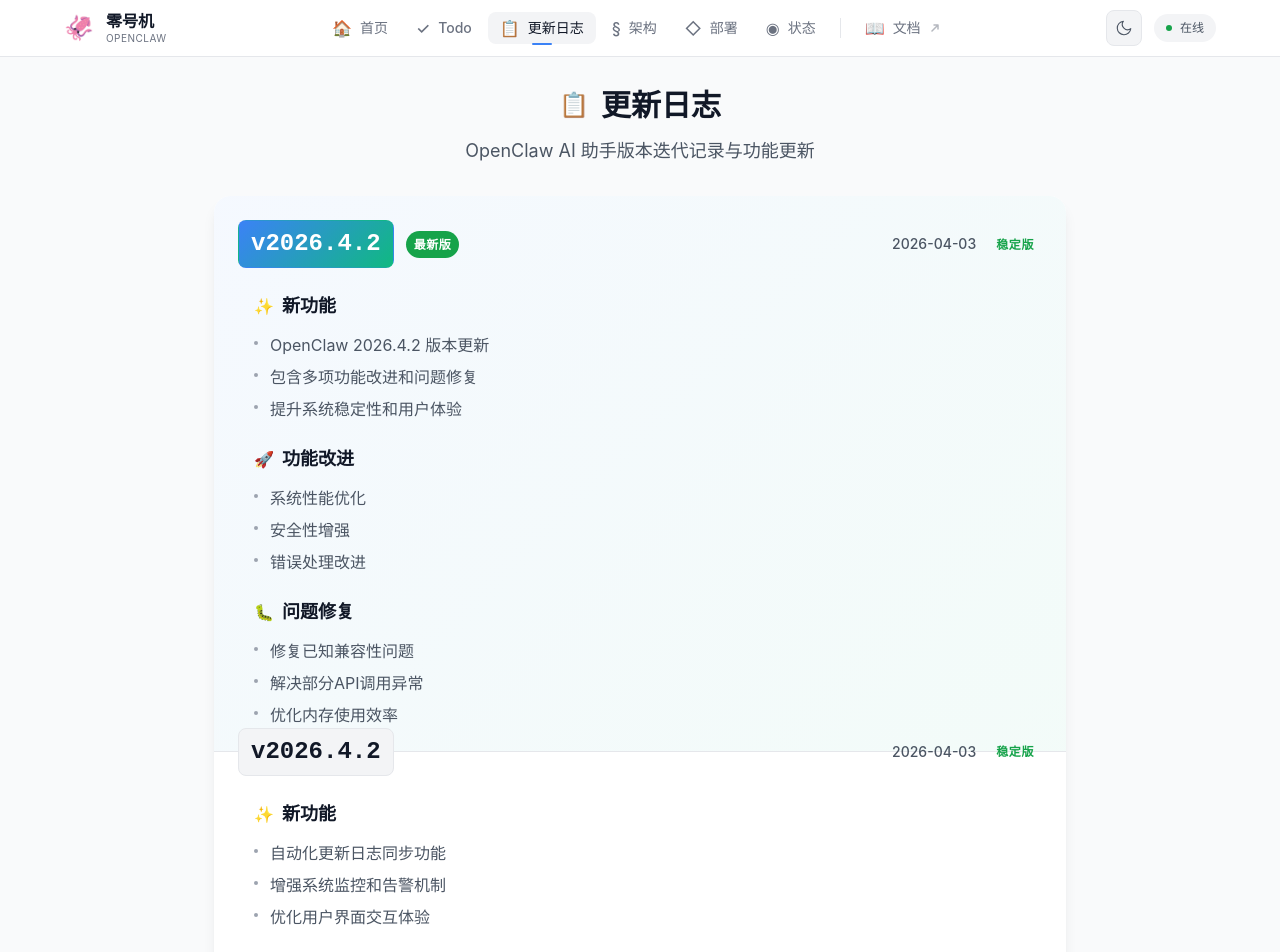
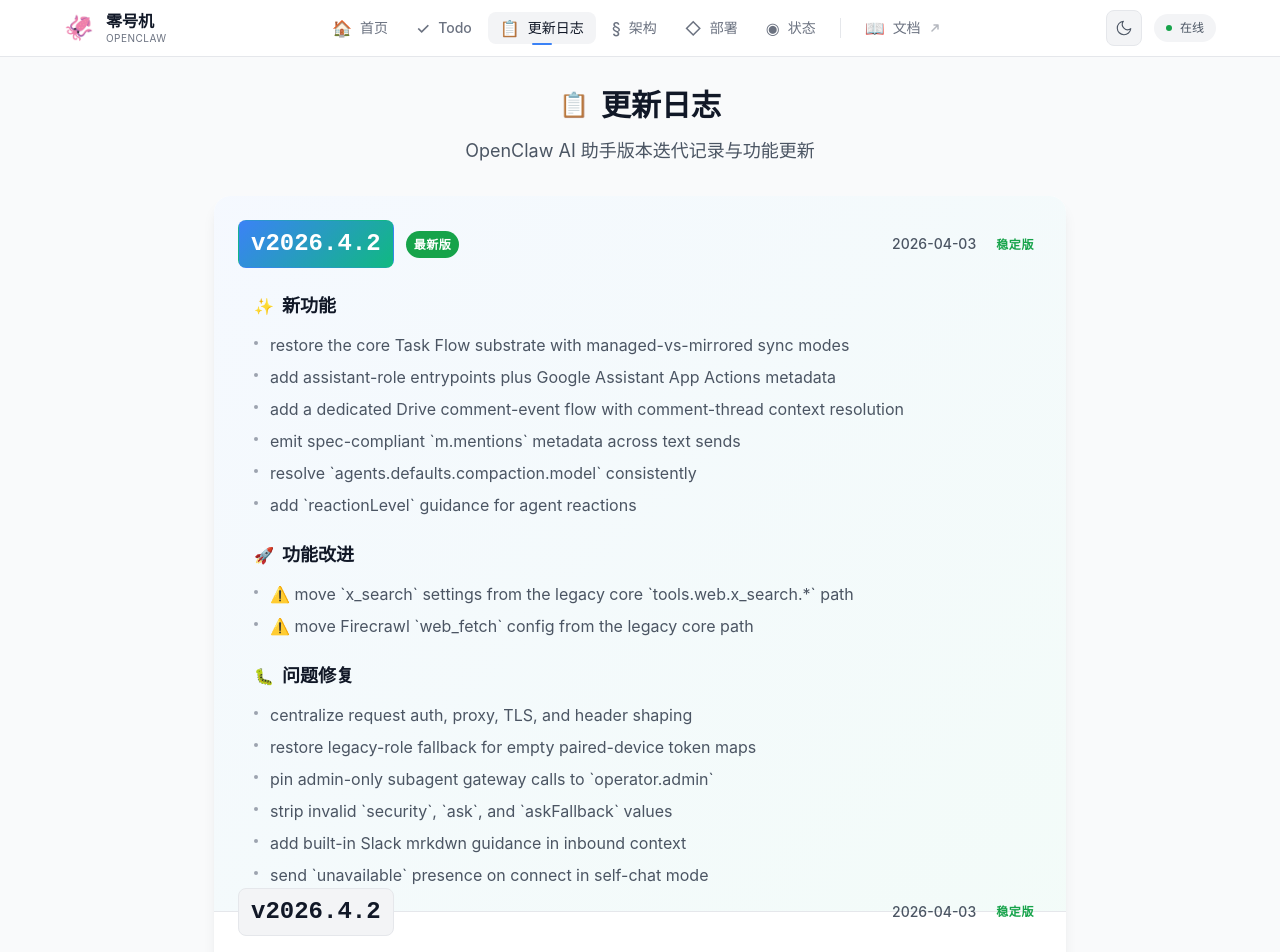
Before and after one commit to sharkCap/vue-demo-app, a Vue app: page /changelog in a window 1280 px wide. Shown: the top 952 px of the page. Built offline with nearby package versions, Linux system fonts and the light colour scheme.

Commit message:
chore: 自动更新版本信息到 2026.4.2 [ci skip]

```diff
--- a/src/views/ChangelogView.vue
+++ b/src/views/ChangelogView.vue
@@ -83,6 +83,34 @@ const changelogData = ref([
   "date": "2026-04-03",
   "type": "稳定版",
   "latest": true,
+  "changes": {
+    "features": [
+      "restore the core Task Flow substrate with managed-vs-mirrored sync modes",
+      "add assistant-role entrypoints plus Google Assistant App Actions metadata",
+      "add a dedicated Drive comment-event flow with comment-thread context resolution",
+      "emit spec-compliant `m.mentions` metadata across text sends",
+      "resolve `agents.defaults.compaction.model` consistently",
+      "add `reactionLevel` guidance for agent reactions"
+    ],
+    "improvements": [
+      "⚠️ move `x_search` settings from the legacy core `tools.web.x_search.*` path",
+      "⚠️ move Firecrawl `web_fetch` config from the legacy core path"
+    ],
+    "bugfixes": [
+      "centralize request auth, proxy, TLS, and header shaping",
+      "restore legacy-role fallback for empty paired-device token maps",
+      "pin admin-only subagent gateway calls to `operator.admin`",
+      "strip invalid `security`, `ask`, and `askFallback` values",
+      "add built-in Slack mrkdwn guidance in inbound context",
+      "send `unavailable` presence on connect in self-chat mode"
+    ]
+  }
+},
+  {
+  "version": "2026.4.2",
+  "date": "2026-04-03",
+  "type": "稳定版",
+  "latest": false,
   "changes": {
     "features": [
       "OpenClaw 2026.4.2 版本更新",
```
